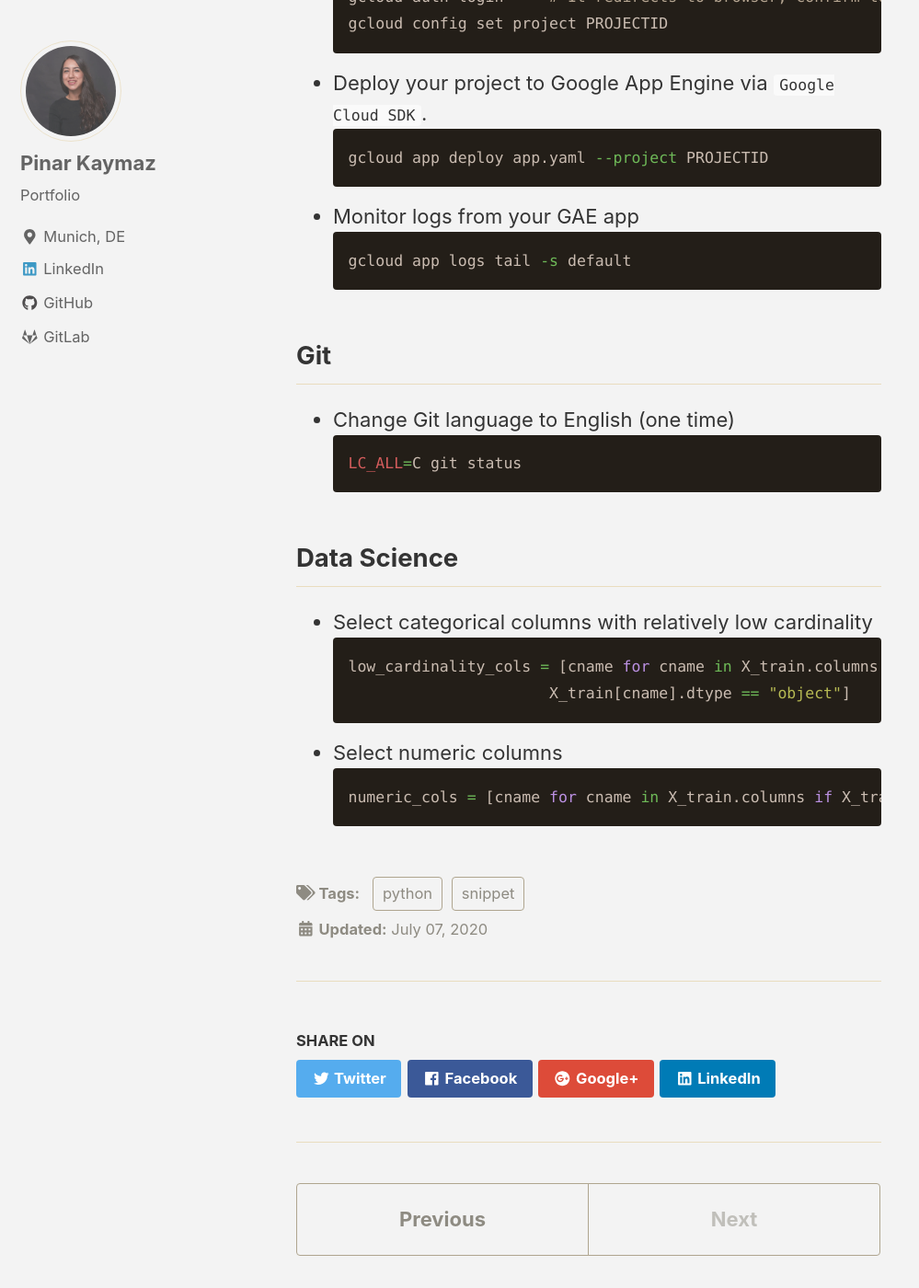
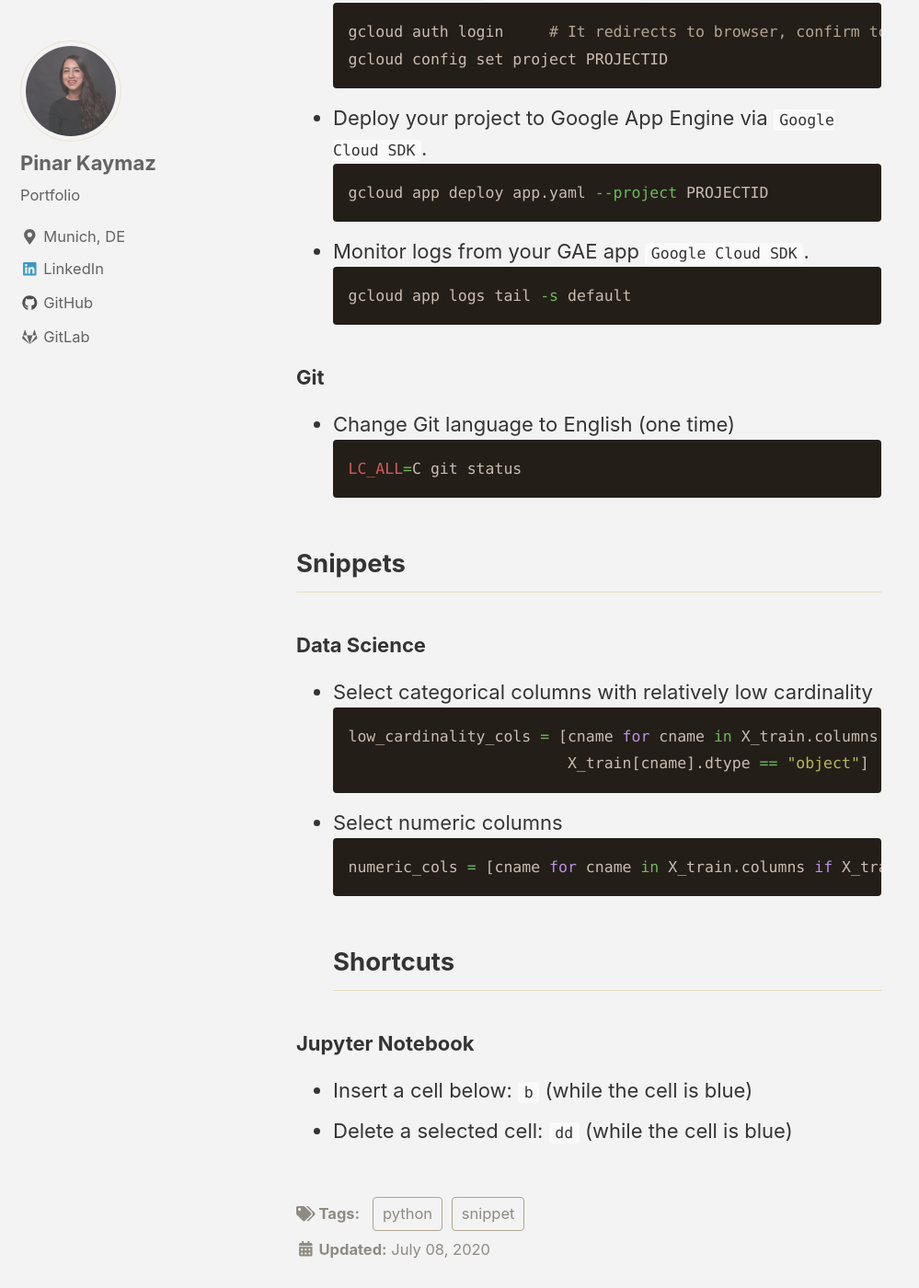
Before and after one commit to pinarkaymaz6/pinarkaymaz6.github.io, a Jekyll site: the page built from _posts/2020-06-30-snippets.md, in a window 1280 px wide and 1400 px high, scrolled down 1341 px. Shown: the whole window at 92% size, without its empty margins (0-999 px from the left). Built offline with Jekyll 4.4.1, drawn with Linux system fonts in a browser that asks for light colours; nearby versions of some CDN libraries; some of the changed text lies outside the part shown.

Commit message:
Add new shortcuts into snippets post

````diff
--- a/_posts/2020-06-30-snippets.md
+++ b/_posts/2020-06-30-snippets.md
@@ -1,6 +1,6 @@
 ---
 title: "Frequently Used Snippets (Updated Regularly)"
-date: 2020-07-07
+date: 2020-07-08
 tags: [snippet, python]
 header:
   image: "/images/snippets/snippet.png"
@@ -12,46 +12,53 @@ mathjax: "true"
 
 I don't know how many times I had to google for commands or code snippets I used before. People use differents methods to tackle this problem. Some people master the command line history search and others keep the most frequently used commands in a file to copy easily. Personally, I find it nice to have my favorite commands or snippets in one place. I want to share some of them here.
 
-## General
+## CLI
+### General
 
 - Create a virtual environment and install dependencies in your project
-```shell
-python3 -m venv FILENAME
-source FILENAME/bin/activate
-pip install -r requirements.txt
-```
+  ```shell
+  python3 -m venv FILENAME
+  source FILENAME/bin/activate
+  pip install -r requirements.txt
+  ```
 
-## Cloud
+### Cloud
 - Authenticate to `Google Cloud SDK` and set your project
-```shell
-gcloud auth login     # It redirects to browser, confirm to allow it
-gcloud config set project PROJECTID
-```
+  ```shell
+  gcloud auth login     # It redirects to browser, confirm to allow it
+  gcloud config set project PROJECTID
+  ```
 
 - Deploy your project to Google App Engine via `Google Cloud SDK`.
-```shell
-gcloud app deploy app.yaml --project PROJECTID
-```
-- Monitor logs from your GAE app
-```shell
-gcloud app logs tail -s default
-```
+  ```shell
+  gcloud app deploy app.yaml --project PROJECTID
+  ```
+- Monitor logs from your GAE app `Google Cloud SDK`.
+  ```shell
+  gcloud app logs tail -s default
+  ```
 
-## Git
+### Git
 - Change Git language to English (one time)
-```shell
-LC_ALL=C git status
-```
+  ```shell
+  LC_ALL=C git status
+  ```
 
-## Data Science
+## Snippets
+### Data Science
 
 - Select categorical columns with relatively low cardinality
-```python
-low_cardinality_cols = [cname for cname in X_train.columns if X_train[cname].nunique() < 10 and
-                        X_train[cname].dtype == "object"]
+  ```python
+  low_cardinality_cols = [cname for cname in X_train.columns if X_train[cname].nunique() < 10 and
+                          X_train[cname].dtype == "object"]
 ```
+- Select numeric columns
+  ```python
+  numeric_cols = [cname for cname in X_train.columns if X_train[cname].dtype in ['int64', 'float64']]
+  ```
+## Shortcuts
 
-- Select numeric columns
-```python
-numeric_cols = [cname for cname in X_train.columns if X_train[cname].dtype in ['int64', 'float64']]
-```
+### Jupyter Notebook
+
+- Insert a cell below: `b` (while the cell is blue)
+- Delete a selected cell: `dd` (while the cell is blue)
````
